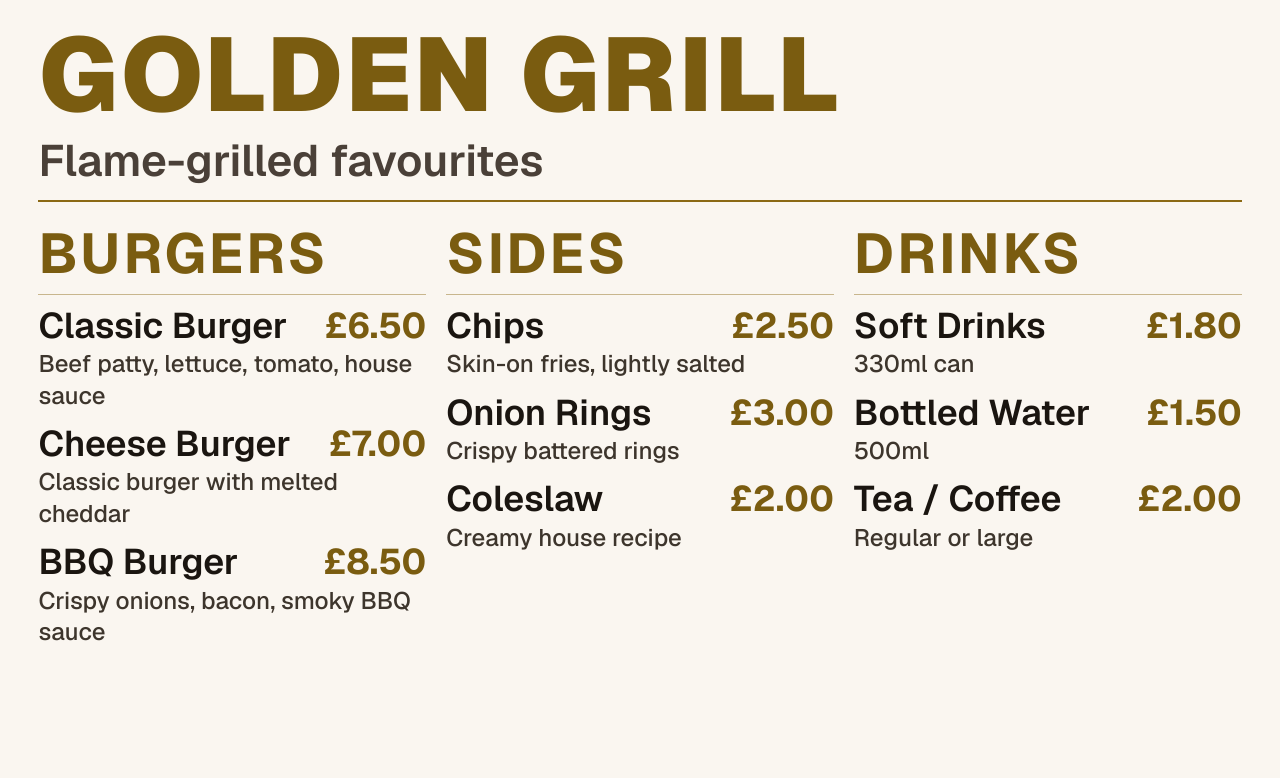
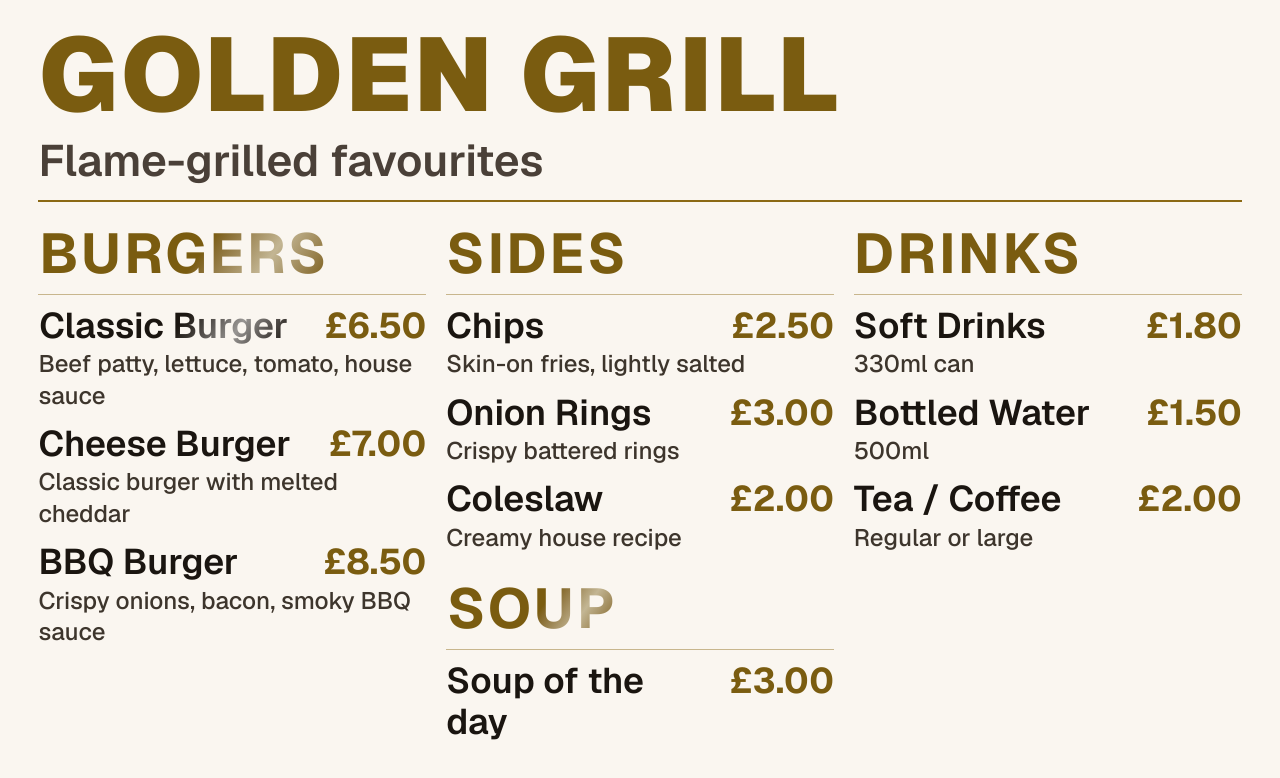
Before and after one commit to BSasfy/GoldenGrill, a Next.js app: page /menu in a window 1280 px wide. Shown: the top 778 px of the page. Built offline with nearby package versions, Linux system fonts and the light colour scheme.

Commit message:
highlight and collapse functions

```diff
--- a/data/menu.json
+++ b/data/menu.json
@@ -5,12 +5,14 @@
     {
       "id": "burgers",
       "name": "Burgers",
+      "highlight": true,
       "items": [
         {
           "id": "classic-burger",
           "name": "Classic Burger",
           "description": "Beef patty, lettuce, tomato, house sauce",
-          "price": "6.50"
+          "price": "6.50",
+          "highlight": true
         },
         {
           "id": "cheese-burger",
@@ -51,6 +53,20 @@
       ]
     },
     {
+      "id": "soup",
+      "name": "Soup",
+      "stackWithPrevious": true,
+      "highlight": true,
+      "items": [
+        {
+          "id": "soup-of-the-day",
+          "name": "Soup of the day",
+          "description": "",
+          "price": "3.00"
+        }
+      ]
+    },
+    {
       "id": "drinks",
       "name": "Drinks",
       "items": [
--- a/src/app/admin/AdminPanel.tsx
+++ b/src/app/admin/AdminPanel.tsx
@@ -53,6 +53,36 @@ export function MenuEditor({
   const [menu, setMenu] = useState(initialMenu);
   const [status, setStatus] = useState<string | null>(null);
   const [saving, setSaving] = useState(false);
+  const [collapsedIds, setCollapsedIds] = useState<Set<string>>(() => new Set());
+  const [collapseAll, setCollapseAll] = useState(false);
+  const [collapseAllSnapshot, setCollapseAllSnapshot] = useState<Set<string> | null>(
+    null,
+  );
+
+  function toggleCategoryCollapsed(categoryId: string) {
+    setCollapsedIds((prev) => {
+      const next = new Set(prev);
+      if (next.has(categoryId)) next.delete(categoryId);
+      else next.add(categoryId);
+      return next;
+    });
+    if (collapseAll) {
+      setCollapseAll(false);
+      setCollapseAllSnapshot(null);
+    }
+  }
+
+  function handleCollapseAllChange(checked: boolean) {
+    if (checked) {
+      setCollapseAllSnapshot(new Set(collapsedIds));
+      setCollapsedIds(new Set(menu.categories.map((category) => category.id)));
+      setCollapseAll(true);
+      return;
+    }
+    setCollapsedIds(collapseAllSnapshot ?? new Set());
+    setCollapseAllSnapshot(null);
+    setCollapseAll(false);
+  }
 
   async function handleSave() {
     setSaving(true);
@@ -110,8 +140,18 @@ export function MenuEditor({
 
   return (
     <section className="space-y-6">
-      <div className="flex items-center justify-between">
+      <div className="flex flex-wrap items-center justify-between gap-3">
         <h2 className="admin-heading text-2xl font-bold">Main menu</h2>
+        <div className="flex flex-wrap items-center gap-3">
+          <label className="admin-muted flex items-center gap-2 text-sm">
+            <input
+              type="checkbox"
+              checked={collapseAll}
+              onChange={(e) => handleCollapseAllChange(e.target.checked)}
+              className="size-4 accent-[var(--admin-btn-bg)]"
+            />
+            Collapse all
+          </label>
           <button
             type="button"
             onClick={handleSave}
@@ -120,6 +160,7 @@ export function MenuEditor({
           >
             {saving ? "Saving…" : "Save menu"}
           </button>
+        </div>
       </div>
 
       <div className="grid gap-4 md:grid-cols-2">
@@ -143,13 +184,27 @@ export function MenuEditor({
 
       {menu.categories.map((category, catIndex) => {
         const atItemLimit = category.items.length >= MAX_ITEMS_PER_CATEGORY;
+        const isCollapsed = collapsedIds.has(category.id);
 
         return (
         <div
           key={category.id}
           className={`admin-card rounded-xl p-5 ${category.hidden ? "opacity-60" : ""}`}
         >
-          <div className="mb-4 flex flex-wrap items-center gap-3">
+          <div className={`flex flex-wrap items-center gap-3 ${isCollapsed ? "" : "mb-4"}`}>
+            <button
+              type="button"
+              onClick={() => toggleCategoryCollapsed(category.id)}
+              className="admin-btn-secondary rounded-md px-2 py-1 text-xs"
+              aria-expanded={!isCollapsed}
+              aria-label={
+                isCollapsed
+                  ? `Expand ${category.name || "category"}`
+                  : `Collapse ${category.name || "category"}`
+              }
+            >
+              {isCollapsed ? "▸" : "▾"}
+            </button>
             <input
               value={category.name}
               onChange={(e) => {
@@ -220,6 +275,22 @@ export function MenuEditor({
             <button
               type="button"
               onClick={() => {
+                const categories = [...menu.categories];
+                categories[catIndex] = {
+                  ...category,
+                  highlight: !category.highlight,
+                };
+                setMenu({ ...menu, categories });
+              }}
+              className="admin-btn-secondary rounded-md px-2 py-1 text-xs"
+              aria-pressed={Boolean(category.highlight)}
+              title="Emphasize this category title on the TV menu"
+            >
+              {category.highlight ? "Highlight on" : "Highlight title"}
+            </button>
+            <button
+              type="button"
+              onClick={() => {
                 const categories = menu.categories.filter((_, i) => i !== catIndex);
                 setMenu({ ...menu, categories });
               }}
@@ -229,6 +300,8 @@ export function MenuEditor({
             </button>
           </div>
 
+          {!isCollapsed && (
+          <>
           <div className="space-y-3">
             {category.items.map((item, itemIndex) => (
               <div
@@ -329,6 +402,24 @@ export function MenuEditor({
                     type="button"
                     onClick={() => {
                       const categories = [...menu.categories];
+                      const items = [...category.items];
+                      items[itemIndex] = {
+                        ...item,
+                        highlight: !item.highlight,
+                      };
+                      categories[catIndex] = { ...category, items };
+                      setMenu({ ...menu, categories });
+                    }}
+                    className="admin-btn-secondary rounded-md px-2 py-1 text-xs"
+                    aria-pressed={Boolean(item.highlight)}
+                    title="Apply shine and sway to this item name"
+                  >
+                    {item.highlight ? "Shine on" : "Shine"}
+                  </button>
+                  <button
+                    type="button"
+                    onClick={() => {
+                      const categories = [...menu.categories];
                       const items = category.items.filter((_, i) => i !== itemIndex);
                       categories[catIndex] = { ...category, items };
                       setMenu({ ...menu, categories });
@@ -356,6 +447,8 @@ export function MenuEditor({
               + Add item
             </button>
           )}
+          </>
+          )}
         </div>
         );
       })}
@@ -363,13 +456,17 @@ export function MenuEditor({
       <button
         type="button"
         onClick={() => {
+          const id = newId();
           setMenu({
             ...menu,
             categories: [
               ...menu.categories,
-              { id: newId(), name: "New category", items: [] },
+              { id, name: "New category", items: [] },
             ],
           });
+          if (collapseAll) {
+            setCollapsedIds((prev) => new Set(prev).add(id));
+          }
         }}
         className="admin-add-btn rounded-lg px-4 py-2 transition"
       >
--- a/src/app/globals.css
+++ b/src/app/globals.css
@@ -131,6 +131,69 @@ body {
   margin-bottom: clamp(0.375rem, 1.25vh, 1.5rem);
   padding-bottom: clamp(0.25rem, 0.9vh, 0.75rem);
   border-bottom-width: clamp(1px, 0.2vh, 2px);
+}
+
+.tv-screen .tv-category-label {
+  display: inline-block;
+}
+
+.tv-screen .tv-shine {
+  --tv-shine-color: var(--tv-gold);
+  display: inline-block;
+  color: transparent;
+  background-image: linear-gradient(
+    125deg,
+    var(--tv-shine-color) 0%,
+    var(--tv-shine-color) 42%,
+    color-mix(in srgb, var(--tv-shine-color) 45%, #fff) 50%,
+    var(--tv-shine-color) 58%,
+    var(--tv-shine-color) 100%
+  );
+  /* 300% so shine is fully off-letter at both ends of travel */
+  background-size: 300% 100%;
+  background-clip: text;
+  -webkit-background-clip: text;
+  -webkit-text-fill-color: transparent;
+  animation:
+    tv-shine-sheen 2.1s linear infinite,
+    tv-shine-sway 2.8s ease-in-out infinite;
+}
+
+.tv-screen .tv-item-name.tv-shine {
+  --tv-shine-color: var(--tv-fg);
+}
+
+@keyframes tv-shine-sheen {
+  /* Start/end both solid (shine off-screen) so the 0.5s hold doesn't jump */
+  0% {
+    background-position: 100% 0;
+  }
+  /* 1.6s travel + 0.5s pause = 2.1s */
+  76.19% {
+    background-position: 0% 0;
+  }
+  100% {
+    background-position: 0% 0;
+  }
+}
+
+@keyframes tv-shine-sway {
+  0%,
+  100% {
+    transform: translateX(0);
+  }
+  50% {
+    transform: translateX(0.45vw);
+  }
+}
+
+@media (prefers-reduced-motion: reduce) {
+  .tv-screen .tv-shine {
+    animation: none;
+    color: var(--tv-shine-color);
+    background-image: none;
+    -webkit-text-fill-color: var(--tv-shine-color);
+  }
 }
 
 .tv-screen .tv-item-price,
--- a/src/components/MenuBoard.tsx
+++ b/src/components/MenuBoard.tsx
@@ -14,7 +14,15 @@ function CategorySection({ category }: { category: MenuCategory }) {
   return (
     <section>
       <h2 className="tv-category border-b font-bold uppercase tracking-wider">
-        {category.name}
+        <span
+          className={
+            category.highlight
+              ? "tv-category-label tv-shine"
+              : "tv-category-label"
+          }
+        >
+          {category.name}
+        </span>
       </h2>
       <ul className="tv-item-list">
         {category.items
@@ -22,7 +30,13 @@ function CategorySection({ category }: { category: MenuCategory }) {
           .map((item) => (
             <li key={item.id}>
               <div className="flex items-baseline justify-between gap-4">
-                <span className="tv-item-name">{item.name}</span>
+                <span
+                  className={
+                    item.highlight ? "tv-item-name tv-shine" : "tv-item-name"
+                  }
+                >
+                  {item.name}
+                </span>
                 <span className="tv-item-price shrink-0">
                   {formatPrice(item.price)}
                 </span>
--- a/src/lib/types.ts
+++ b/src/lib/types.ts
@@ -4,6 +4,7 @@ export interface MenuItem {
   description?: string;
   price: string;
   hidden?: boolean;
+  highlight?: boolean;
 }
 
 export interface MenuCategory {
@@ -11,6 +12,7 @@ export interface MenuCategory {
   name: string;
   hidden?: boolean;
   stackWithPrevious?: boolean;
+  highlight?: boolean;
   items: MenuItem[];
 }
 
```
Lines whose indentation alone changed are shown as unchanged.
